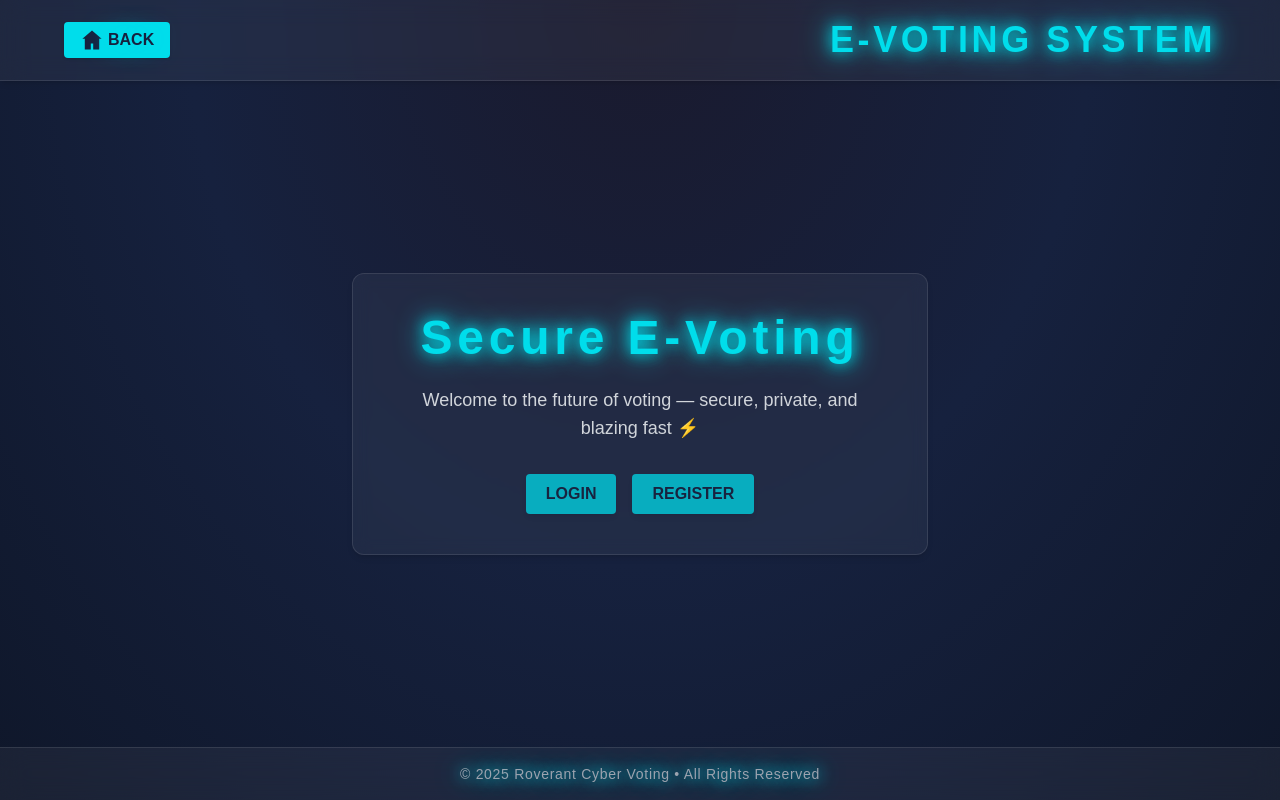
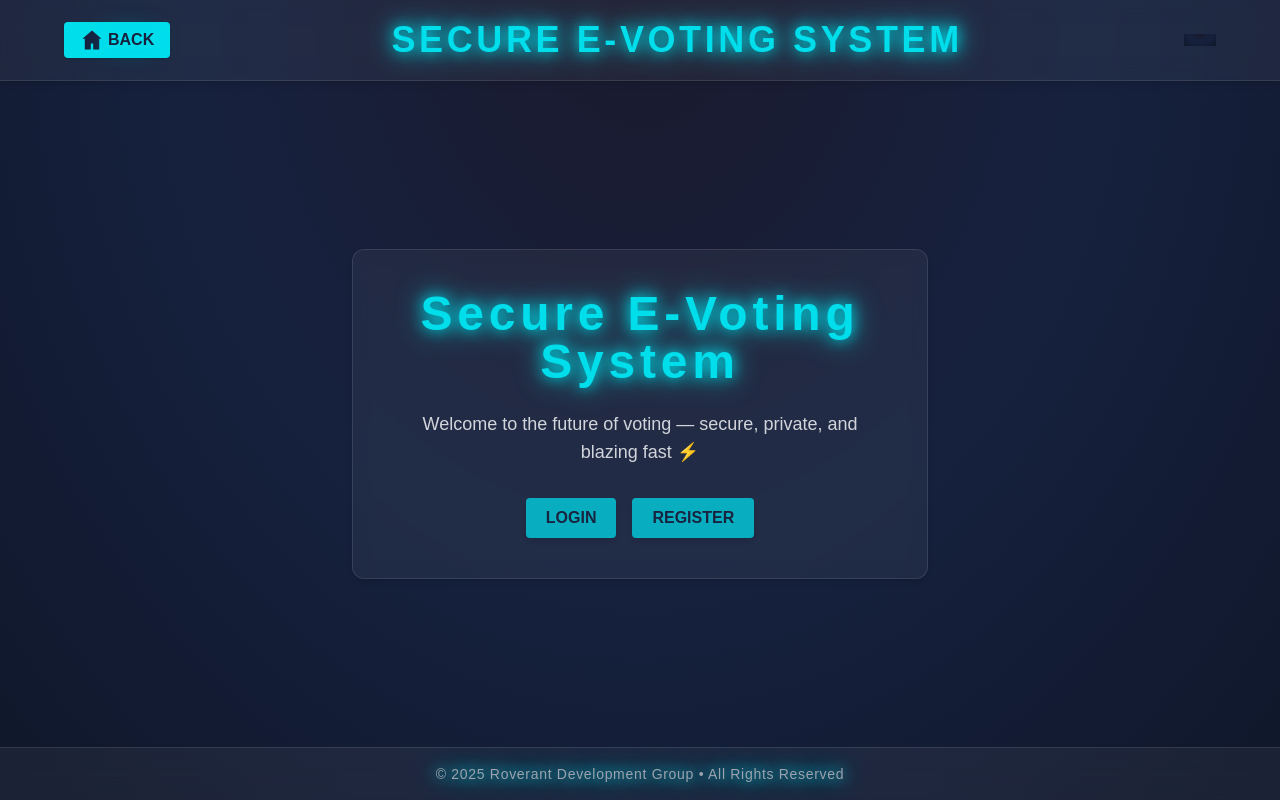
Before and after one commit to kittitater/CPE-393-Mini-Project, a Next.js app in the folder evoting/frontend/: page / in a window 1280 px wide. Built offline with nearby package versions, Linux system fonts and the light colour scheme.

Commit message:
update ui

```diff
--- a/evoting/frontend/components/Layout.js
+++ b/evoting/frontend/components/Layout.js
@@ -64,14 +64,14 @@ export default function Layout({ children }) {
           {/* Conditionally clickable title */}
           {isLoggedIn ? (
             <h1 className="text-sm sm:text-4xl text-cyber font-bold tracking-widest animate-glow text-center select-none">
-              E‑VOTING SYSTEM
+              SECURE E‑VOTING SYSTEM
             </h1>
           ) : (
-            <Link href="/" passHref>
-              <h1 className="cursor-pointer text-3xl sm:text-4xl text-cyber font-bold tracking-widest animate-glow text-center hover:text-white transition">
-                E‑VOTING SYSTEM
+            <a href="/" passHref>
+              <h1 className="cursor-pointer text-lg sm:text-4xl text-cyber font-bold tracking-widest animate-glow text-center hover:text-white transition">
+              SECURE E‑VOTING SYSTEM
               </h1>
-            </Link>
+            </a>
           )}
 
           {/* Top right controls */}
@@ -79,13 +79,19 @@ export default function Layout({ children }) {
           {/* Smart back button */}
 
           {/* Logout - only when logged in */}
-          {isLoggedIn && (
+          {isLoggedIn ? (
             <button
               onClick={handleLogout}
               className=" bg-cyber text-cyber-dark font-semibold text-sm px-2 py-1 sm:text-base sm:px-4 sm:py-1.5 rounded shadow hover:bg-white hover:text-cyber transition"
             >
               Logout
             </button>
+          ) : (
+
+              <div className="text-bg-gradient-radial bg-gradient-radial from-cyber-bg via-cyber-dark to-[#0f172a] font-semibold text-sm px-5 py-1 sm:text-base sm:px-4 sm:py-1.5  ">
+
+              </div>
+
           )}
         </div>
       </header>
@@ -97,7 +103,7 @@ export default function Layout({ children }) {
 
       {/* FOOTER */}
       <footer className="bg-white/5 backdrop-blur-md py-4 text-center text-sm text-gray-400 tracking-wider border-t border-white/10 animate-glow">
-        © {new Date().getFullYear()} Roverant Cyber Voting • All Rights Reserved
+        © {new Date().getFullYear()} Roverant Development Group • All Rights Reserved
       </footer>
     </div>
   );
--- a/evoting/frontend/pages/index.js
+++ b/evoting/frontend/pages/index.js
@@ -8,7 +8,7 @@ export default function Home() {
       <div className="flex items-center justify-center min-h-[60vh] px-6">
         <div className="glass max-w-xl w-full p-10 text-center animate-fade-in-up">
           <h1 className="text-5xl text-cyber font-bold animate-glow mb-6 drop-shadow-lg tracking-widest">
-            Secure E‑Voting
+            Secure E‑Voting System
           </h1>
           <p className="text-gray-300 text-md sm:text-lg mb-8">
             Welcome to the future of voting — secure, private, and blazing fast ⚡
```
Also changed, not shown: 1 other file (tests, documents, lock files or other folders).
